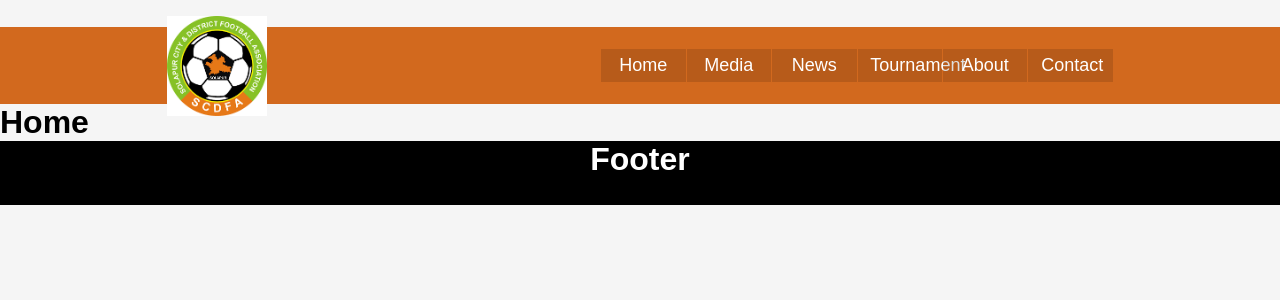
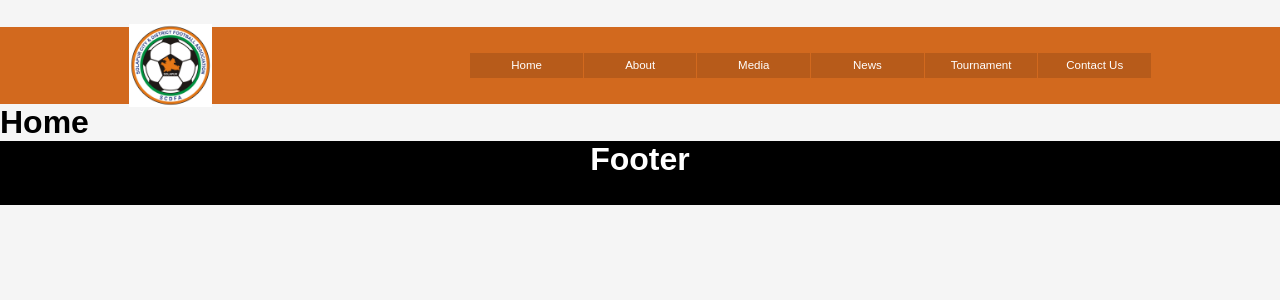
Before and after one commit to rudreshsankpal21/SCDFA, a React (Vite) app: page / in a window 1280 px wide. Shown: the top 300 px of the page. Built offline with nearby package versions, Linux system fonts and the light colour scheme; a web font is replaced by a local one.

Commit message:
Add : updated navbar

```diff
--- a/src/components/Navbar.jsx
+++ b/src/components/Navbar.jsx
@@ -1,5 +1,5 @@
 import "./Navbar.css";
-
+import { Link } from "react-router-dom";
 const Navbar = () => {
   return (
     <>
@@ -13,31 +13,26 @@ const Navbar = () => {
         </h3>
       </div>
       <nav>
-        <img
-          src="src\images\logo.jpg"
-          alt="SCDFA Logo"
-          height={"100px"}
-          width={"100px"}
-        />
+        <img src="src\images\SCDFA.jpg" alt="SCDFA Logo" id="logo" />
         <ul>
-          <li>
+          <Link to="/" className="li">
             <a href="/">Home</a>
-          </li>
-          <li>
-            <a href="/media">Media</a>
-          </li>
-          <li>
-            <a href="/news">News</a>
-          </li>
-          <li>
-            <a href="/tournament">Tournament</a>
-          </li>
-          <li>
-            <a href="/about">About</a>
-          </li>
-          <li>
-            <a href="/contact">Contact</a>
-          </li>
+          </Link>
+          <Link to="/about" className="li">
+            <a href="/">About</a>
+          </Link>
+          <Link to="/media" className="li">
+            <a href="/">Media</a>
+          </Link>
+          <Link to="/news" className="li">
+            <a href="/">News</a>
+          </Link>
+          <Link to="/tournament" className="li">
+            <a href="/">Tournament</a>
+          </Link>
+          <Link to="/contact" className="li">
+            <a href="/">Contact Us</a>
+          </Link>
         </ul>
       </nav>
     </>
--- a/src/components/navbar.css
+++ b/src/components/navbar.css
@@ -3,6 +3,10 @@
   display: flex;
   justify-content: right;
   align-items: center;
+}
+#logo {
+  height: 6.5vw;
+  width: 6.5vw;
 }
 .nav-header h3 {
   width: 100%;
@@ -31,20 +35,20 @@ ul {
   list-style: none;
   gap: 1px;
 }
-ul li {
-  width: 6.6vw;
+ul .li {
+  width: 7vw;
   text-align: center;
   background-color: #00000021;
-  padding: 0.5vw 1vw;
 }
 a {
+  padding: 0.5vw;
   text-decoration: none;
   color: rgb(255, 255, 255);
-  font-size: 18px;
+  font-size: 0.9vw;
   font-weight: 400;
 }
 
-li:hover {
+.li:hover {
   cursor: pointer;
   background-color: rgb(255, 255, 255);
   transition: all 0.5s ease-in-out;
@@ -53,3 +57,12 @@ li:hover {
     transition: all 0.5s ease-in-out;
   }
 }
+
+@media screen and (max-width: 1436px) {
+  ul .li {
+    width: 8.8vw;
+  }
+  a {
+    padding: 0.5 0.5vw;
+  }
+}
```
Also changed, not shown: src/images/SCDFA.jpg (added), src/images/logo.jpg (deleted).
